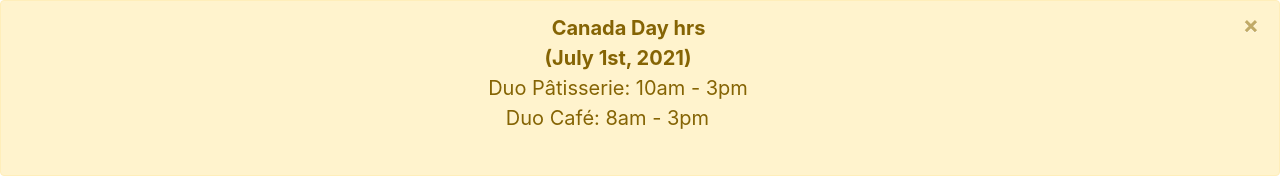
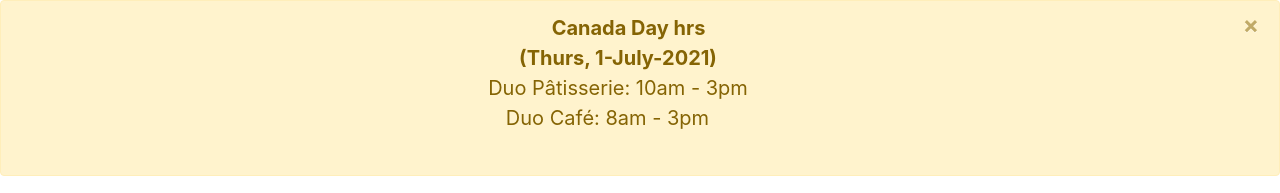
Before and after one commit to Tiffolin/duo, a React (Create React App) app: page / in a window 1280 px wide. Shown: the top 193 px of the page. Built offline with nearby package versions, Linux system fonts and the light colour scheme; a web font is replaced by a local one.

Commit message:
canada day banner hrs

```diff
--- a/src/components/Splash/index.js
+++ b/src/components/Splash/index.js
@@ -31,8 +31,8 @@ render() {
     return (
         <div >
         <Alert color="warning" isOpen={this.state.visible} toggle={this.toggle.bind(this)}  className="alertBox container-fluid">
-            <span className="alert "><b>Canada Day hrs</b><br></br>
-            <b>(July 1st, 2021)</b><br></br>
+            <span className="alert "><b>Canada Day hrs </b><br></br>
+            <span className="alert "><b>(Thurs, 1-July-2021)</b></span><br></br>
             Duo Pâtisserie: 10am - 3pm <br></br>Duo Café: 8am - 3pm </span><br></br>
             <span className="alert "></span><br></br>
 
```
